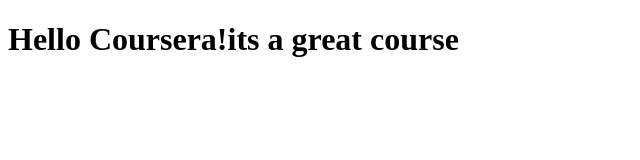
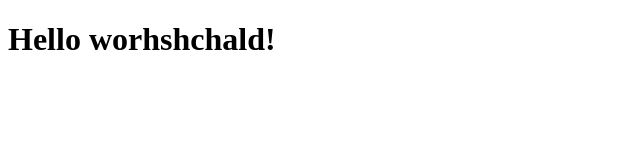
Before and after one commit to Neel-Bhatt2000/coursera-test, a plain HTML site: page site/index.html in a window 1280 px wide. Shown: the whole page, without its empty margins (0-640 px from the left). Drawn offline with Linux system fonts and the light colour scheme.

Commit message:
try change

```diff
--- a/site/index.html
+++ b/site/index.html
@@ -4,6 +4,6 @@
 	<title>Hello Coursera!</title>
 </head>
 <body>
-<h1>Hello Coursera!its a great course</h1>
+<h1>Hello worhshchald!</h1>
 </body>
 </html>
```
